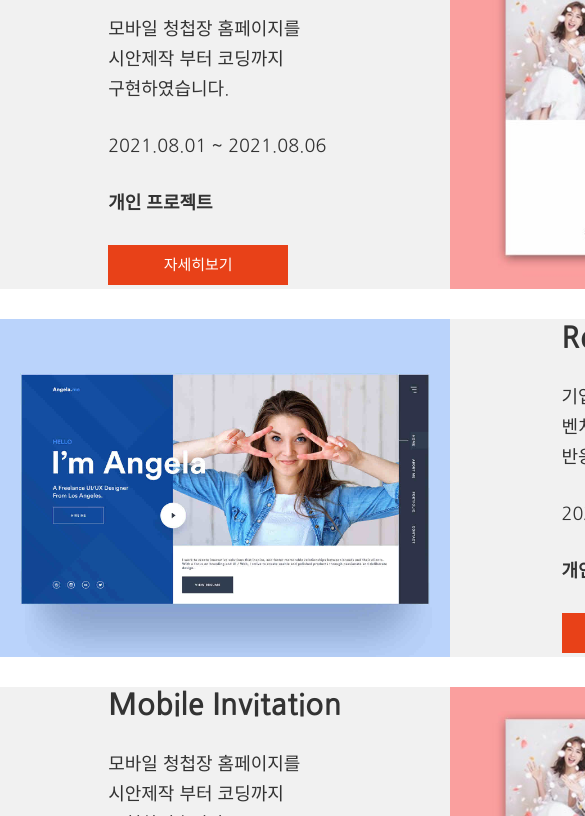
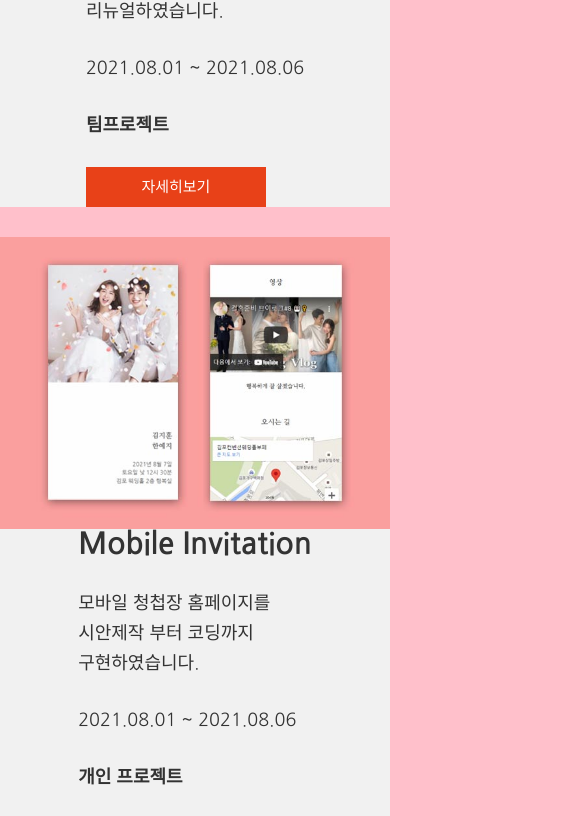
Before and after one commit to csslick/responsive-portfolio2108, a plain HTML site: page index.html in a window 390 px wide. Shown: the part 683-1499 px from the top of the page, 585 px wide, since content can reach past the window. Drawn offline with Linux system fonts and the light colour scheme.

Commit message:
반응형 모바일1

```diff
--- a/index.html
+++ b/index.html
@@ -7,6 +7,13 @@
   <title>반응형 포트폴리오 홈페이지</title>
   <link href="https://fonts.googleapis.com/css2?family=Nanum+Gothic:wght@400;700;800&display=swap" rel="stylesheet">
   <link rel="stylesheet" href="style.css">
+  <!-- pc css -->
+  <link rel="stylesheet" href="pc.css"
+    media="screen and (min-width:768px)">
+  <!-- 모바일 CSS -->
+  <link rel="stylesheet" href="mobile.css"
+    media="screen and (max-width: 767px)"
+  >
 </head>
 <body>
   <header>
--- /dev/null
+++ b/mobile.css
@@ -0,0 +1,38 @@
+/* mobile.css */
+body {
+  background: pink;
+}
+section {
+  width: 100%;
+  margin: 0 auto;
+}
+
+#main {
+  padding: 20px 0;
+}
+
+#main article {
+  margin-bottom: 30px;
+}
+
+#main article figure {
+  width: 100%;
+}
+
+#main article figure img {
+  width: 100%;
+  display: block;
+}
+
+#main article .text {
+  background: #F1F1F1;
+  width: 100%;
+  display: flex;
+  justify-content:center;
+  align-items: center;
+}
+
+#main article .text h3 {
+  font-size: 30px;
+  margin-bottom: 30px;
+}
--- /dev/null
+++ b/pc.css
@@ -0,0 +1,44 @@
+/* pc.css */
+section {
+  width: 100%;
+  max-width: 1400px;
+  /* 900이하로 줄어들지 않음 */
+  min-width: 900px;
+  margin: 0 auto;
+}
+
+#main {
+  padding: 20px 0;
+}
+
+#main article {
+  display: flex;
+  margin-bottom: 30px;
+}
+
+/* 짝수 어티클은 반대로 표시 */
+#main article:nth-child(2n) {
+  flex-direction: row-reverse;
+}
+
+#main article figure {
+  width: 50%;
+}
+
+#main article figure img {
+  width: 100%;
+  display: block;
+}
+
+#main article .text {
+  background: #F1F1F1;
+  width: 50%;
+  display: flex;
+  justify-content:center;
+  align-items: center;
+}
+
+#main article .text h3 {
+  font-size: 30px;
+  margin-bottom: 30px;
+}
--- a/style.css
+++ b/style.css
@@ -52,49 +52,6 @@ header h1 a span {
   color: #E84118;
 }
 
-section {
-  width: 100%;
-  max-width: 1400px;
-  /* 900이하로 줄어들지 않음 */
-  min-width: 900px;
-  margin: 0 auto;
-}
-
-#main {
-  padding: 20px 0;
-}
-
-#main article {
-  display: flex;
-  margin-bottom: 30px;
-}
-
-/* 짝수 어티클은 반대로 표시 */
-#main article:nth-child(2n) {
-  flex-direction: row-reverse;
-}
-
-#main article figure {
-  width: 50%;
-}
-
-#main article figure img {
-  width: 100%;
-  display: block;
-}
-
-#main article .text {
-  background: #F1F1F1;
-  width: 50%;
-  display: flex;
-  justify-content:center;
-  align-items: center;
-}
-
-#main article .text h3 {
-  font-size: 30px;
-  margin-bottom: 30px;
-}
 
 .linkBtn {
   display: block;
```
Also changed, not shown: 1 other file.
